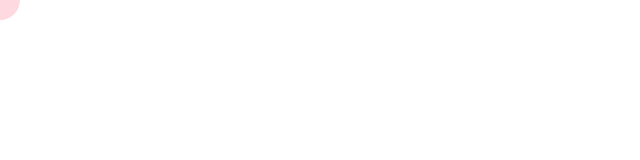
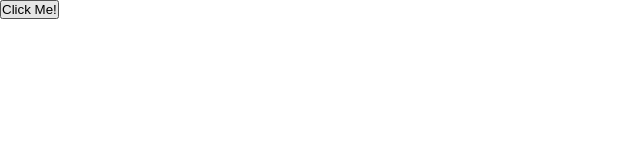
Before and after one commit to huyphamfc/react-typescript, a React (Vite) app: page / in a window 1280 px wide. Shown: the top 160 px of the page, without its empty margins (0-640 px from the left). Built offline with nearby package versions, Linux system fonts and the light colour scheme.

Commit message:
Click Counter

```diff
--- /dev/null
+++ b/src/15--click-counter/index.tsx
@@ -0,0 +1,16 @@
+import React, { useRef } from 'react';
+
+function MyCounter() {
+  const count = useRef(0);
+
+  const handleClick = () => {
+    count.current++;
+    console.log(`You clicked ${count.current} times.`);
+  };
+
+  console.log('Render: MyCounter');
+
+  return <button onClick={handleClick}>Click Me!</button>;
+}
+
+export default MyCounter;
--- a/src/App.tsx
+++ b/src/App.tsx
@@ -1,9 +1,9 @@
 import React from 'react';
 
-import MyPointer from './14--pointer-move';
+import MyCounter from './15--click-counter';
 
 function App() {
-  return <MyPointer />;
+  return <MyCounter />;
 }
 
 export default App;
```
